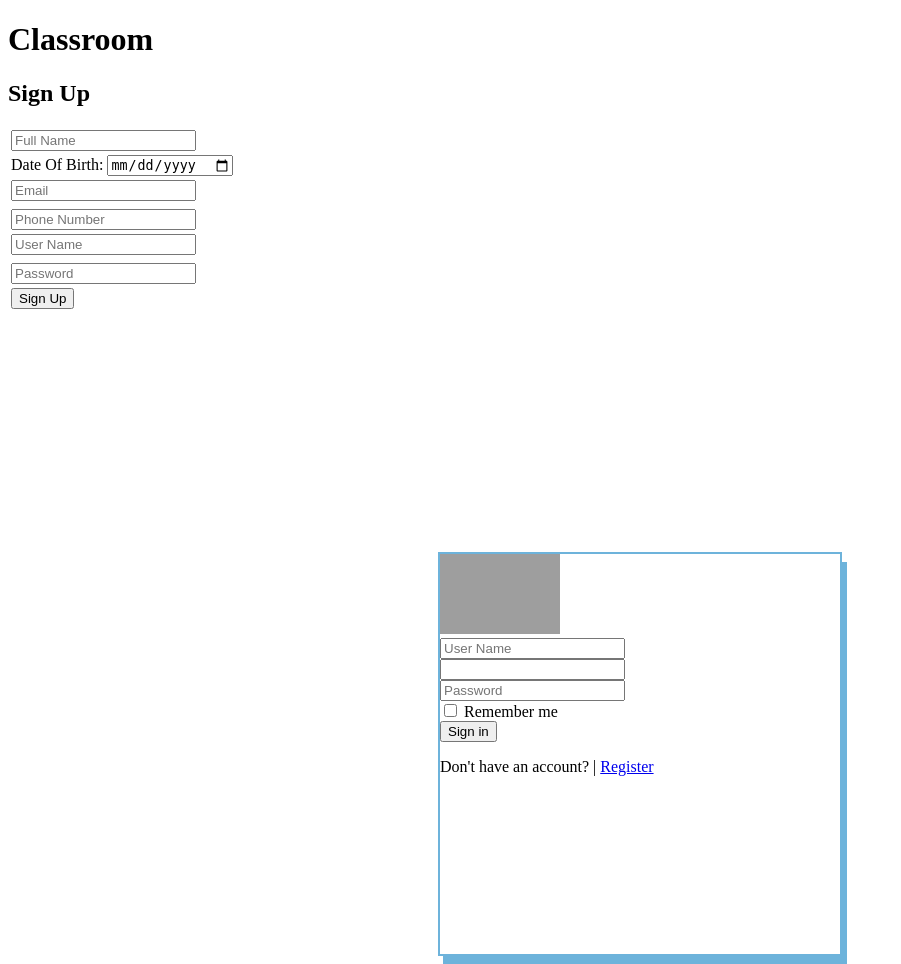
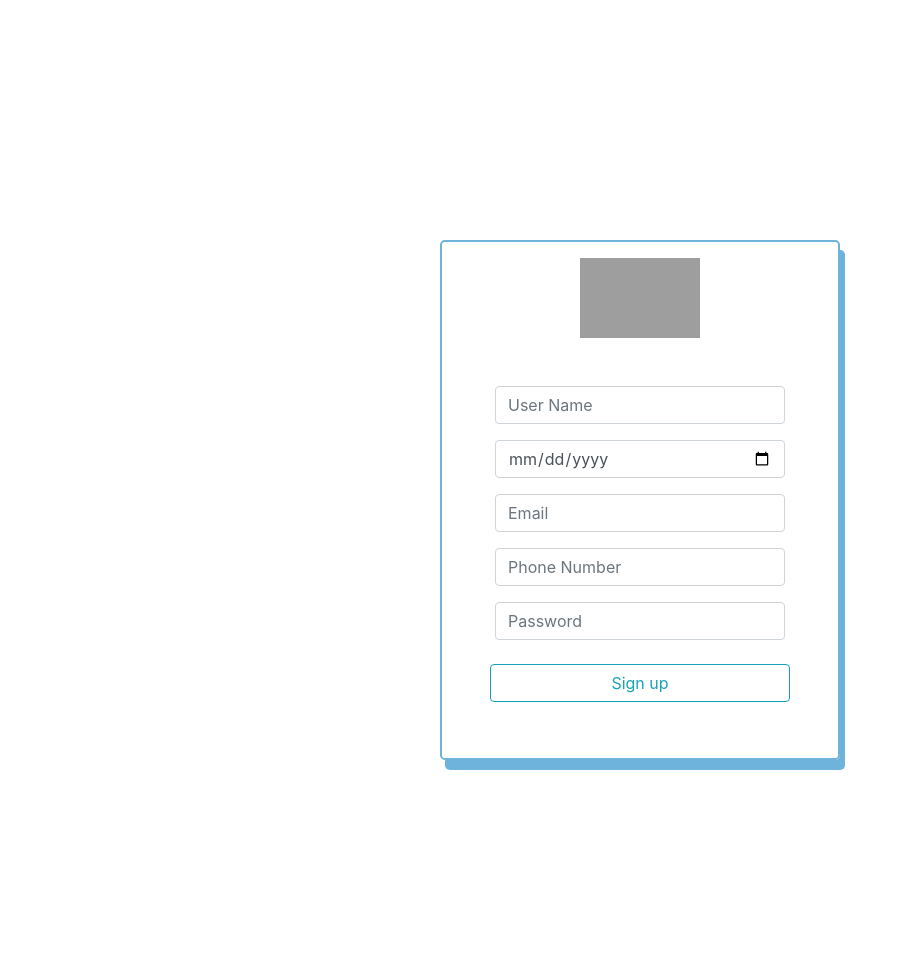
Before and after one commit to hieupham2010/Final-Project, a PHP site: the page made by View/SignUp.php in a window 1280 px wide. Shown: the whole page, without its empty margins (0-901 px from the left). After the commit the page ends 770 px from the top, so only its background shows below. Run offline with PHP 8.4, Linux system fonts and the light colour scheme; the template is opened without the code that fills it, so the values that code supplies are empty; grey boxes are pictures that could not be loaded.

Commit message:
Duuy changrd

```diff
--- a/View/SignUp.php
+++ b/View/SignUp.php
@@ -1,135 +1,77 @@
 <?php
-    if(isset($_GET["msgTimeUp"])) {
-        echo '<script>alert("'.$_GET["msgTimeUp"].'")</script>';
-    }
+if (isset($_GET["msgTimeUp"])) {
+    echo '<script>alert("' . $_GET["msgTimeUp"] . '")</script>';
+}
 ?>
 <!DOCTYPE html>
 <html lang="en">
+
 <head>
     <meta charset="UTF-8">
     <meta name="viewport" content="width=device-width, initial-scale=1.0">
-    <link rel="stylesheet" href="style/style.css">
+    <link rel="stylesheet" href="style.css">
+    <link rel="stylesheet" href="https://stackpath.bootstrapcdn.com/bootstrap/4.5.2/css/bootstrap.min.css"/>
     <script src="javascript/main.js"></script>
     <title>Sign Up</title>
 </head>
+<style>
+    .md-form{
+        margin:5px;
+    }
+</style>
+
 <body>
-    <div class="header">
-        <h1>Classroom</h1>
-    </div>
+    <div class="Sign-up-card rounded-lg  p-auto">
+        <!--Card content-->
+        <div class="card-body px-lg-5 pt-0 mt-3 mb-5">
+            <!--logo-->
+            <div class="mb-5  d-flex justify-content-center">
+                <img src="https://upload.wikimedia.org/wikipedia/vi/thumb/1/1b/T%C4%90T_logo.png/200px-T%C4%90T_logo.png" alt="Logo" width="120" height="80">
+            </div>
 
-    <div class="sign_up">
-        <h2>Sign Up</h2>
-        <form action="../Handle/SignUpProcess.php" method="POST">
-            <table>
-                <tr>
-                    <td>
-                        <input type="text" name="txtFullName" id="txtFullName" placeholder="Full Name" required>
-                    </td>
-                </tr>
-                <tr>
-                    <td>
-                        <label for="txtDateOfBirth">Date Of Birth:</label>
-                        <input type="date" name="txtDateOfBirth" id="txtDateOfBirth" required>
-                    </td>
-                </tr>
-                <p></p>
-                <tr>
-                    <td>
-                        <input type="email" name="txtEmail" id="txtEmail" placeholder="Email" required>
-                    </td>
-                </tr>
-                <tr>
-                    <td><span id="errorMessage" ><?php if(isset($_GET["msg1"])) echo $_GET["msg1"]; ?></span></td>
-                </tr>
-                <tr>
-                    <td>
-                        <input type="tel" name="txtPhoneNumber" id="txtPhoneNumber" placeholder="Phone Number" pattern="[0-9]{10}" required>
-                    </td>
-                </tr>
-                <tr>
-                    <td>
-                        <input type="text" name="txtUserName" id="txtUserName" placeholder="User Name" required>
-                    </td>
-                </tr>
-                <tr>
-                    <td><span id="errorMessage"><?php if(isset($_GET["msg2"])) echo $_GET["msg2"]; ?></span></td>
-                </tr>
-                <tr>
-                    <td>
-                        <input type="password" name="txtPassword" id="txtPassword" placeholder="Password" required>
-                    </td>
-                </tr>
-                <tr>
-                    <td><input type="submit" id="buttonSignUp" name="buttonSignUp" value="Sign Up"></td>
-                </tr>
-            </table>
-        </form>
-    </div>
 
-     <!-- Material form login -->
-     <div class="Login-card rounded-lg  p-auto">
-        <!--Card content-->
-        <div class="card-body px-lg-5 pt-0 mt-2">
-                <div class="mb-2  d-flex justify-content-center">
-                    <img src="https://upload.wikimedia.org/wikipedia/vi/thumb/1/1b/T%C4%90T_logo.png/200px-T%C4%90T_logo.png" alt="Logo" width="120" height="80">
+            <!-- Form -->
+            <form class="text-center" action="../Handle/SignUpProcess.php" method="POST">
+
+                <!-- User Name-->
+                <div class="md-form">
+                    <input type="text" name="txtUserName" id="txtUserName" placeholder="User Name" required class="form-control mt-3">
                 </div>
-                <!-- Form -->
-            <form class="text-center"action="../Handle/SignUpProcess.php" method="POST">
+                <!-- Birth Day -->
+                <div class="md-form" >
+                    <input type="date" name="txtDateOfBirth" id="txtDateOfBirth" value="Birth Day" required class="form-control mt-3">
+                </div>
 
                 <!-- Email -->
-                <div class="md-form">
-                    <input type="text" name="txtUserName" id="txtUserName" placeholder="User Name" required class="form-control">
-                </div>
-                <!-- Password -->
-                <div>
-                    <input type=""/>
+                <div  class="md-form">
+                    <input type="email" name="txtEmail" id="txtEmail" placeholder="Email" required class="form-control mt-3">
                 </div>
 
-                <div class="md-form mt-3">
-                    <input type="password" name="txtPassword" id="txtPassword" placeholder="Password" required class="form-control">
+                <!-- Phone number -->
+                <div class="md-form">
+                    <input type="tel" name="txtPhoneNumber" id="txtPhoneNumber" placeholder="Phone Number" pattern="[0-9]{10}" required class="form-control mt-3">
                 </div>
 
-                <div class="d-flex justify-content-left mt-3">
-
-                    <div>
-                        <!-- Remember me -->
-                        <div class="form-check ">
-                            <input type="checkbox" class="form-check-input" id="materialLoginFormRemember">
-                            <label class="form-check-label " for="materialLoginFormRemember">Remember me</label>
-                        </div>
-                    </div>
-
+                <!-- Pass Word -->
+                <div class="md-form mt-3">
+                    <input type="password" name="txtPassword" id="txtPassword" placeholder="Password" required class="form-control mt-3">
                 </div>
-
                 <!-- error show -->
-                <div  class="text-danger small text-center">
-                    <?php if (isset($_GET["msg"])) echo $_GET["msg"] ?>
+                <div class="text-danger small text-center">
+                    <span id="errorMessage"><?php if (isset($_GET["msg2"])) echo $_GET["msg2"]; ?>
                 </div>
                 <!-- error show -->
 
-
                 <!-- Sign in button -->
-                <button class="btn btn-outline-info btn-rounded btn-block my-4 waves-effect z-depth-0" type="submit" id="buttonLogin" name="buttonLogin" value="Login">Sign in</button>
-                <!-- Sign in button -->
+                <button class="btn btn-outline-info btn-rounded btn-block my-4 waves-effect z-depth-0" type="submit" id="buttonSignUp" name="buttonSignUp" value="Sign Up">Sign up</button>
 
 
-                <!-- Register -->
-                <p>Don't have an account? |
-                    <a href="View/SignUp.php">Register</a>
-                </p>
-                <!-- Register -->
-
-                <!--forgot message -->
-                <p>
-                    <?php if (isset($_GET["msg"])) echo '<a href="View/ForgotPassword.php">Forgot Password</a>' ?>
-                </p>
-                <!------------------->
 
             </form>
             <!-- Form -->
         </div>
     </div>
-    <!-- Material form login -->
 
 </body>
+
 </html>
--- a/View/style.css
+++ b/View/style.css
@@ -20,11 +20,22 @@
   border: 1px solid rgba(0, 0, 0, .125);
   border-radius: .25rem;
 }
+.Sign-up-card{
+  margin:auto;
+  margin-top: 15rem;
+  width: 400px;
+  height: 520px;
+  display: flex;
+  flex: wrap;
+  box-shadow: 5px 10px  rgb(109, 179, 219);
+  border: 2px solid rgb(109, 179, 219);
+}
+
 .Login-card{
   margin:auto;
   margin-top: 15rem;
   width: 400px;
-  height: 400px;
+  height: 500px;
   display: flex;
   flex: wrap;
   box-shadow: 5px 10px  rgb(109, 179, 219);
```
Also changed, not shown: index.php (+4 -4 lines).
